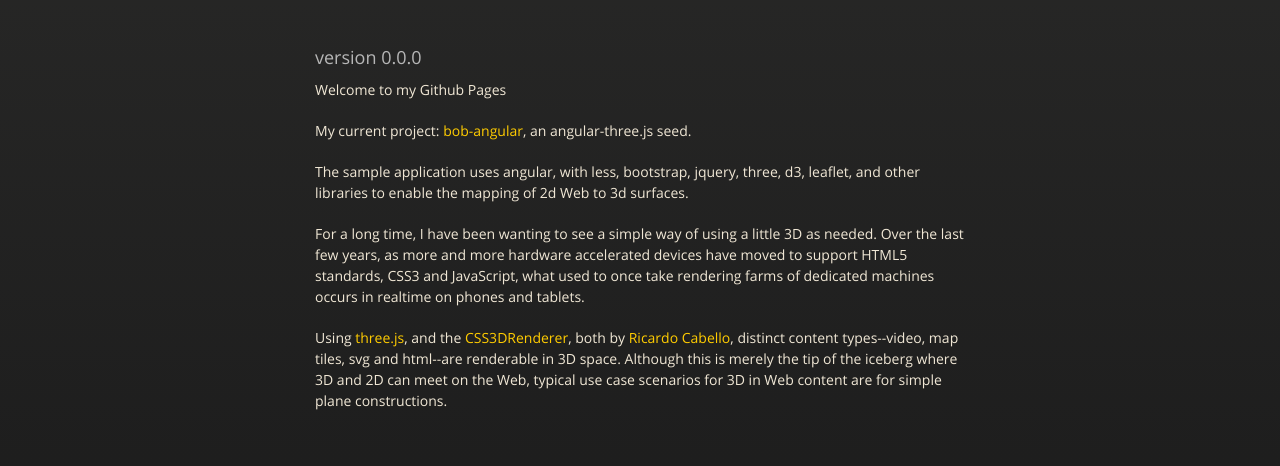
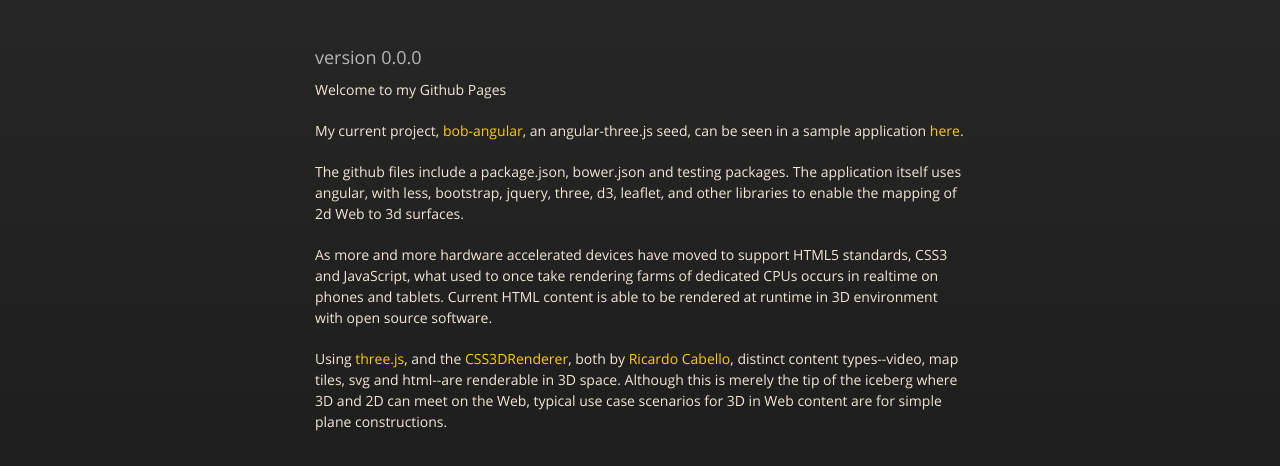
Before and after one commit to KevinEverywhere/first-KevinEverywhere.github.io, a plain HTML site: page index.html in a window 1280 px wide. Shown: the part 226-692 px from the top of the page. Drawn offline with nearby package versions, Linux system fonts and the light colour scheme.

Commit message:
new index pages

```diff
--- a/index.html
+++ b/index.html
@@ -3,7 +3,7 @@
   <head>
     <meta charset="utf-8">
     <meta http-equiv="X-UA-Compatible" content="chrome=1">
-    <title>bob-angular by KevinEverywhere</title>
+    <title>KevinEverywhere's Github Pages</title>
     <link rel="stylesheet" href="stylesheets/styles.css">
     <link rel="stylesheet" href="stylesheets/pygment_trac.css">
     <script src="https://ajax.googleapis.com/ajax/libs/jquery/1.7.1/jquery.min.js"></script>
@@ -42,14 +42,13 @@
 <p>Welcome to my Github Pages</p>
 
 <p>
-My current project:
-<a href="http://kevineverywhere.github.io/bob-angular/">bob-angular</a>, an angular-three.js seed.
+My current project,
+<a href="http://kevineverywhere.github.io/bob-angular/">bob-angular</a>, an angular-three.js seed, can be seen in a sample application <a href="http://bob-angular.herokuapp.com/">here</a>.
+</p>
+<p>The github files include a package.json, bower.json and testing packages. The application itself uses angular, with less, bootstrap, jquery, three, d3, leaflet, and other libraries to enable the mapping of 2d Web to 3d surfaces.
 </p>
 <p>
-The sample application uses angular, with less, bootstrap, jquery, three, d3, leaflet, and other libraries to enable the mapping of 2d Web to 3d surfaces.
-</p>
-<p>
-  For a long time, I have been wanting to see a simple way of using a little 3D as needed. Over the last few years, as more and more hardware accelerated devices have moved to support HTML5 standards, CSS3 and JavaScript, what used to once take rendering farms of dedicated machines occurs in realtime on phones and tablets.
+  As more and more hardware accelerated devices have moved to support HTML5 standards, CSS3 and JavaScript, what used to once take rendering farms of dedicated CPUs occurs in realtime on phones and tablets. Current HTML content is able to be rendered at runtime in 3D environment with open source software.
 </p>
 <p>
   Using <a href="http://threejs.org/">three.js</a>, and the <a href="https://github.com/mrdoob/three.js/blob/master/examples/js/renderers/CSS3DRenderer.js">CSS3DRenderer</a>, both by <a href="https://twitter.com/mrdoob">Ricardo Cabello</a>, distinct content types--video, map tiles, svg and html--are renderable in 3D space. Although this is merely the tip of the iceberg where 3D and 2D can meet on the Web, typical use case scenarios for 3D in Web content are for simple plane constructions.
```
